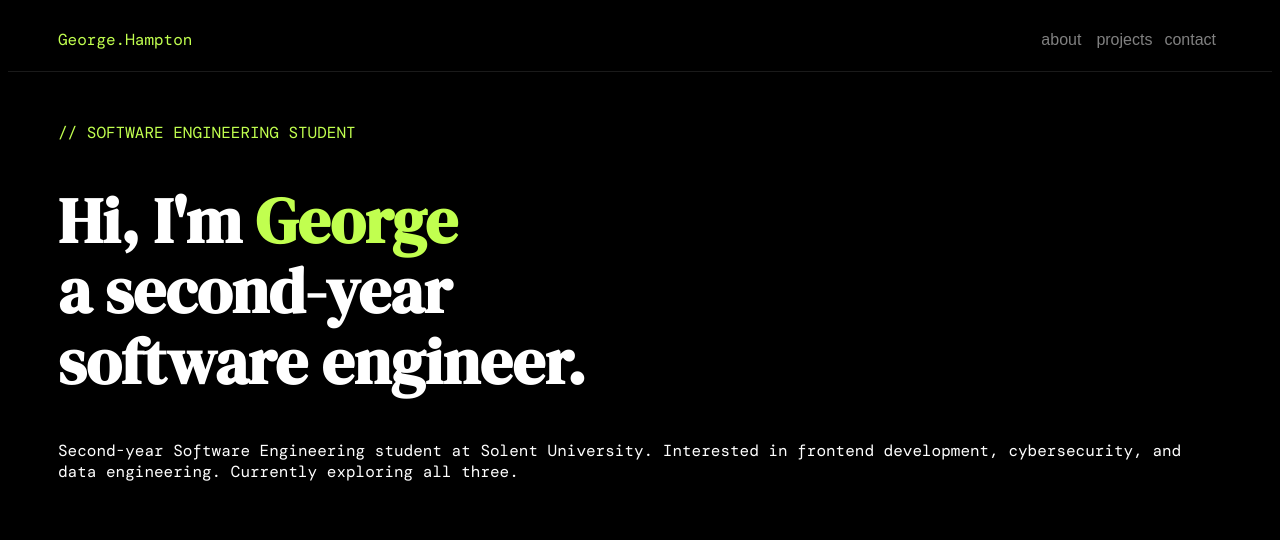
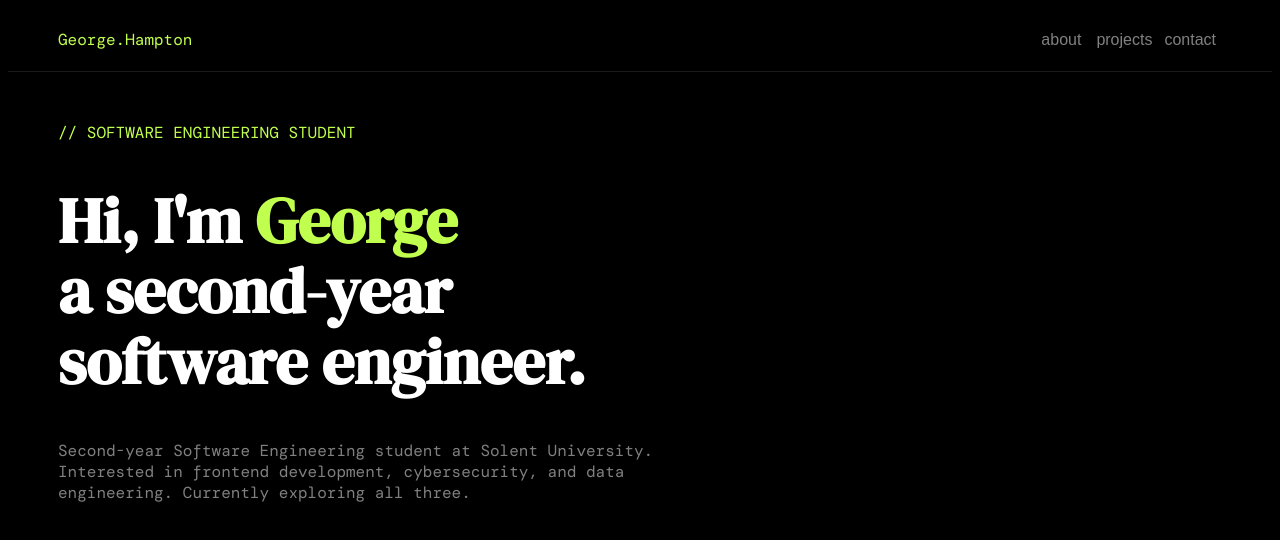
Before and after one commit to Ge021/portfolio_site, a plain HTML site: page index.html in a window 1280 px wide. Shown: the top 540 px of the page. Drawn offline with nearby package versions, Linux system fonts and the light colour scheme.

Commit message:
Added css styles to summary

```diff
--- a/styles/styles.css
+++ b/styles/styles.css
@@ -15,7 +15,8 @@ em {
 }
 
 #welcome_box {
-        margin: 50px 50px;
+        padding: 50px 50px;
+        border-bottom: 1px solid #1a1a1a;
 }
 
 .comments {
@@ -54,3 +55,8 @@ em {
 .nav_button:hover {
     background: #1a1a1a;
 }
+
+#summary {
+    width: 600px;
+    color: gray;
+}
```
